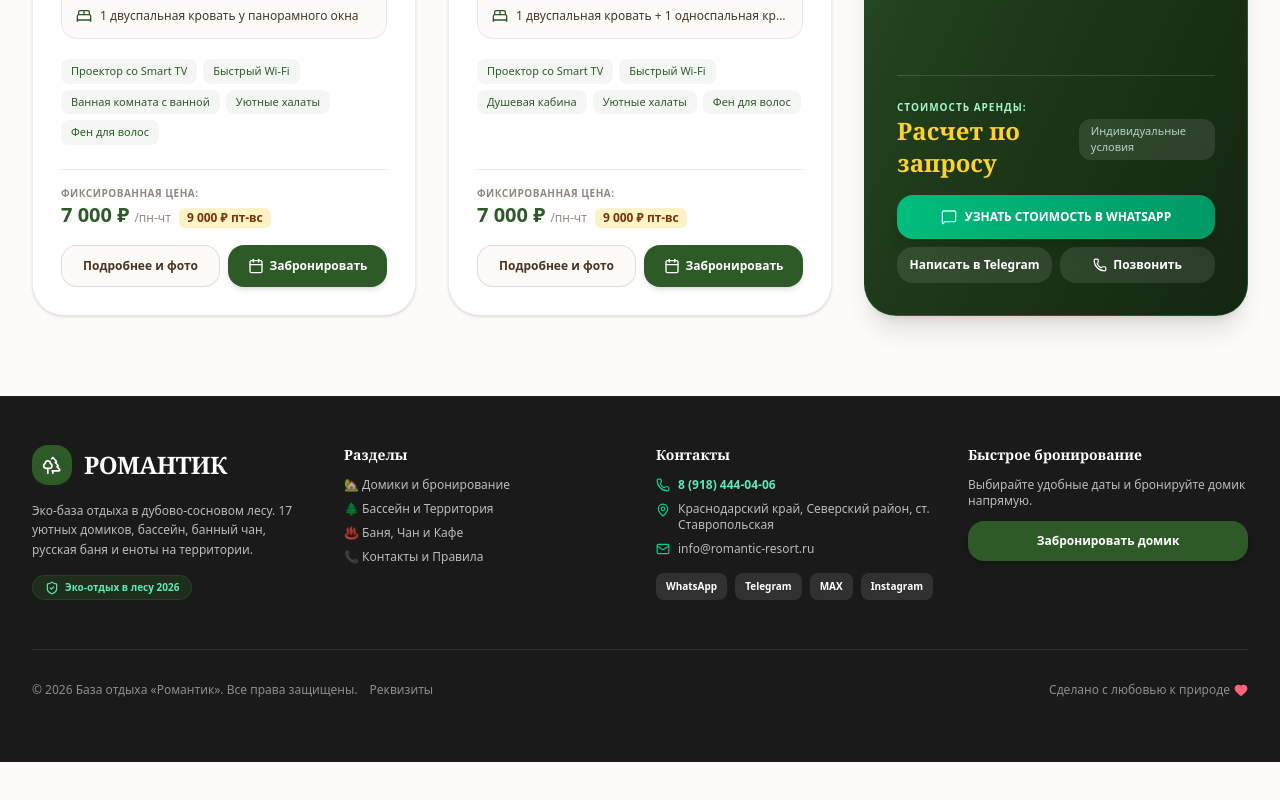
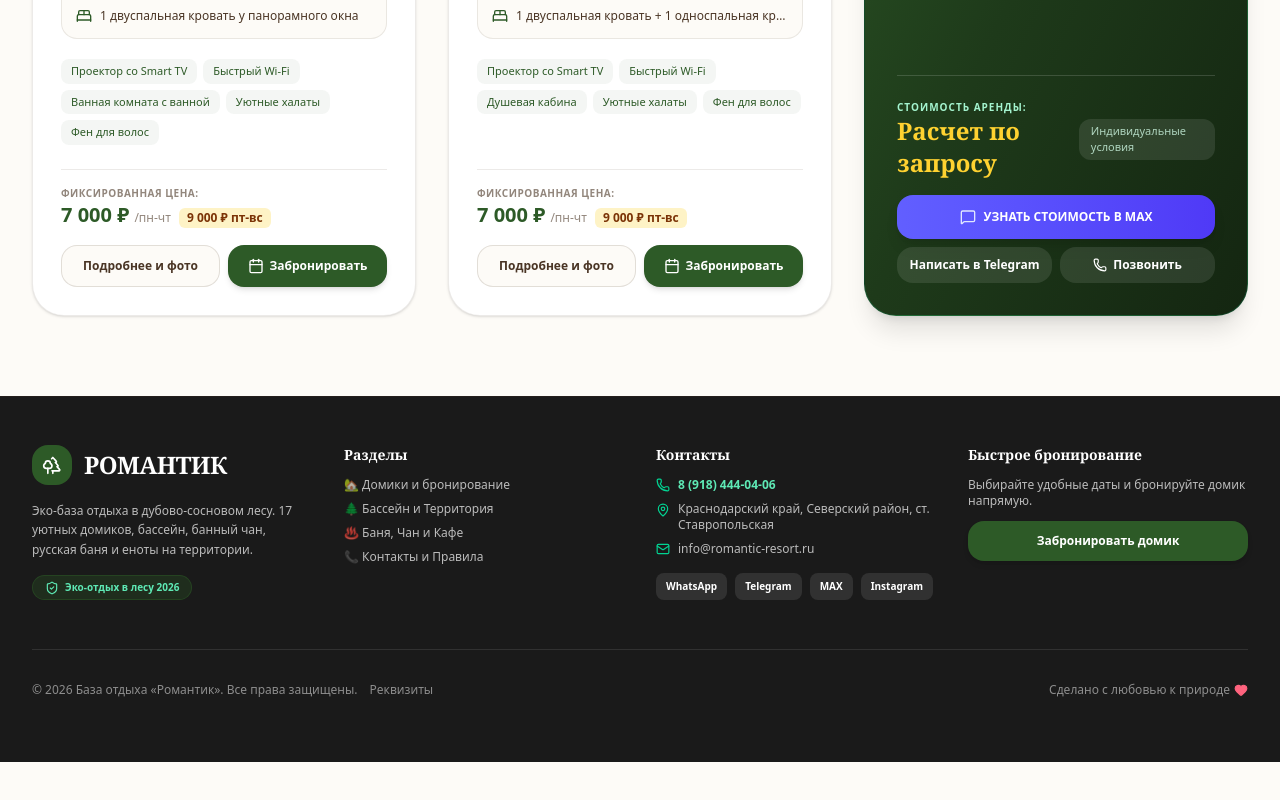
Before and after one commit to davidshaton2006-droid/romatik-client2, a React (Vite) app: page / in a window 1280 px wide. Shown: the part 1730-2530 px from the top of the page. Built offline with nearby package versions, Linux system fonts and the light colour scheme; no server answers; the database is empty.

Commit message:
Replace WhatsApp with MAX on the full-resort buyout card

```diff
--- a/src/components/CabinCatalog.tsx
+++ b/src/components/CabinCatalog.tsx
@@ -30,9 +30,9 @@ export const CabinCatalog: React.FC<CabinCatalogProps> = ({
     onOpenBooking(cabinType, checkIn, checkOut);
   };
 
-  const handleContactBuyout = (channel: 'whatsapp' | 'telegram' | 'phone') => {
-    if (channel === 'whatsapp') {
-      window.open('https://api.whatsapp.com/send?phone=79184440406&text=Здравствуйте!%20Хочу%20узнать%20стоимость%20аренды%20всей%20базы%20«Романтик»%20под%20ключ.', '_blank');
+  const handleContactBuyout = (channel: 'max' | 'telegram' | 'phone') => {
+    if (channel === 'max') {
+      window.open('https://max.ru/u/f9LHodD0cOIeGxXmIVw7bqQ7hqCUZM9gGdaZRPoaE0tcO56NWn6cKZpuboc', '_blank');
     } else if (channel === 'telegram') {
       window.open('tg://resolve?domain=romantik_base&text=Здравствуйте!%20Хочу%20узнать%20стоимость%20аренды%20всей%20базы%20«Романтик»%20под%20ключ.', '_blank');
     } else {
--- a/src/components/FullResortRentalCard.tsx
+++ b/src/components/FullResortRentalCard.tsx
@@ -2,7 +2,7 @@ import React from 'react';
 import { PartyPopper, Phone, MessageSquare, Check, Trees, Sparkles, Waves, Flame } from 'lucide-react';
 
 interface FullResortRentalCardProps {
-  onContactClick: (channel: 'whatsapp' | 'telegram' | 'phone') => void;
+  onContactClick: (channel: 'max' | 'telegram' | 'phone') => void;
 }
 
 export const FullResortRentalCard: React.FC<FullResortRentalCardProps> = ({ onContactClick }) => {
@@ -79,11 +79,11 @@ export const FullResortRentalCard: React.FC<FullResortRentalCardProps> = ({ onCo
         {/* Action Buttons */}
         <div className="space-y-2">
           <button
-            onClick={() => onContactClick('whatsapp')}
-            className="w-full bg-gradient-to-r from-emerald-500 to-emerald-600 hover:from-emerald-600 hover:to-emerald-700 text-white font-bold text-xs py-3.5 px-4 rounded-2xl shadow-lg transition-all cursor-pointer flex items-center justify-center gap-2 active:scale-98"
+            onClick={() => onContactClick('max')}
+            className="w-full bg-gradient-to-r from-indigo-500 to-indigo-600 hover:from-indigo-600 hover:to-indigo-700 text-white font-bold text-xs py-3.5 px-4 rounded-2xl shadow-lg transition-all cursor-pointer flex items-center justify-center gap-2 active:scale-98"
           >
-            <MessageSquare className="w-4 h-4 text-emerald-100" />
-            <span>УЗНАТЬ СТОИМОСТЬ В WHATSAPP</span>
+            <MessageSquare className="w-4 h-4 text-indigo-100" />
+            <span>УЗНАТЬ СТОИМОСТЬ В MAX</span>
           </button>
 
           <div className="grid grid-cols-2 gap-2">
```
